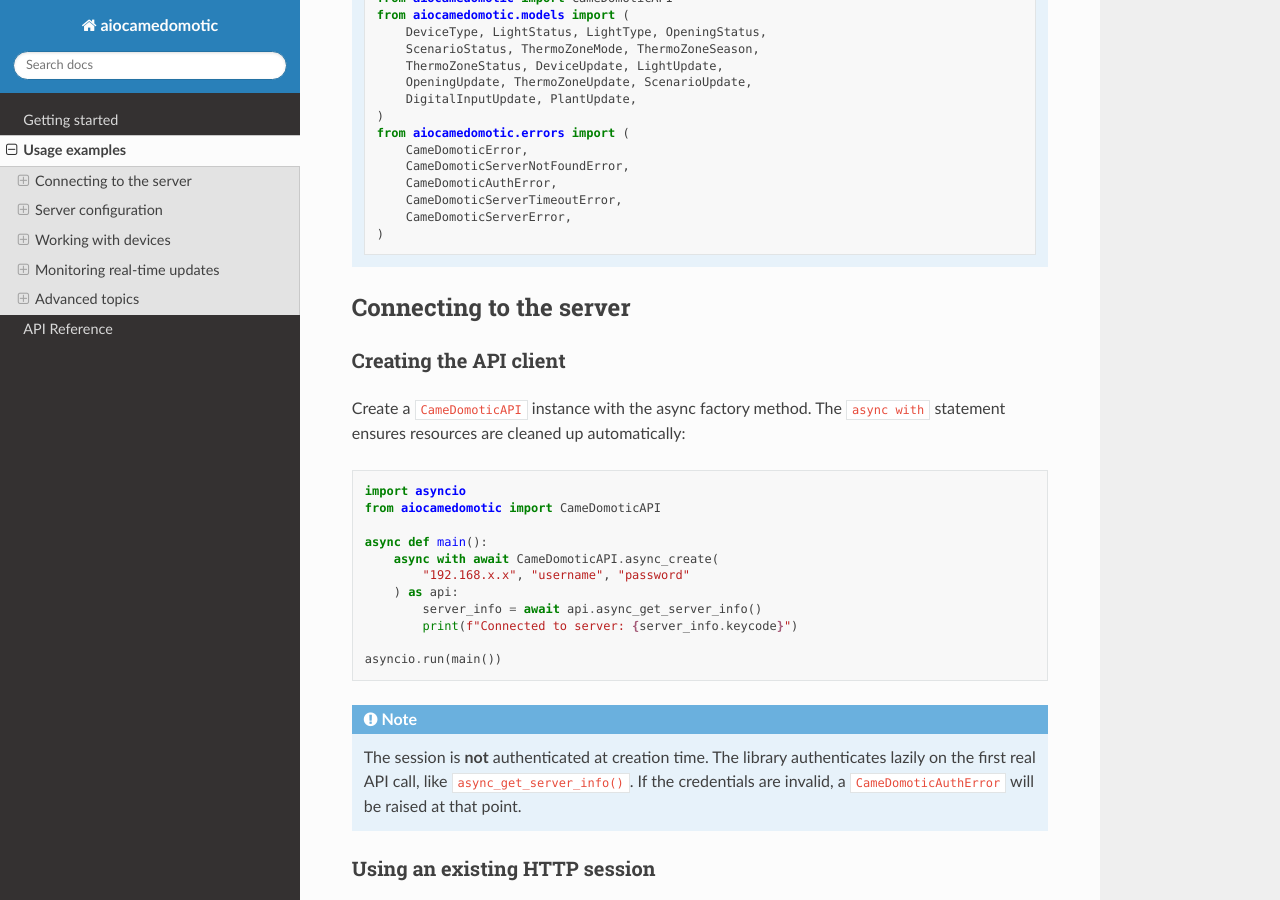
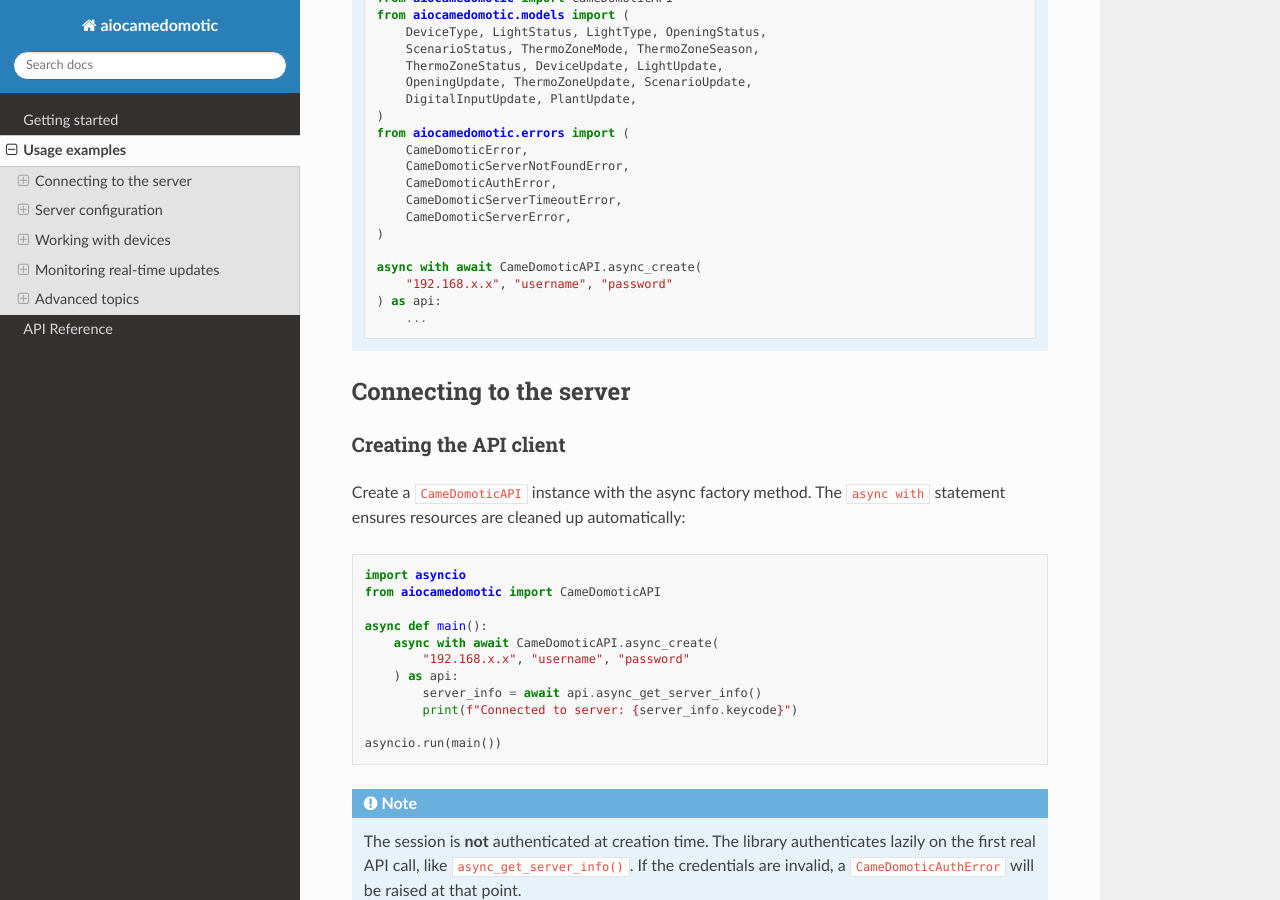
Before and after one commit to camedomotic-unofficial/aiocamedomotic, a Sphinx documentation site: the page built from docs/source/usage_examples.rst, in a window 1280 px wide and 900 px high, scrolled down 427 px. Built offline with Sphinx 7.4.7 and the Read the Docs theme 3.1.0, drawn with Linux system fonts in a browser that asks for light colours.

```diff
--- a/docs/source/usage_examples.rst
+++ b/docs/source/usage_examples.rst
@@ -44,6 +44,11 @@ and controlling devices, and monitoring real-time changes. For a minimal
             CameDomoticServerTimeoutError,
             CameDomoticServerError,
         )
+
+        async with await CameDomoticAPI.async_create(
+            "192.168.x.x", "username", "password"
+        ) as api:
+            ...
 
 
 Connecting to the server
```
